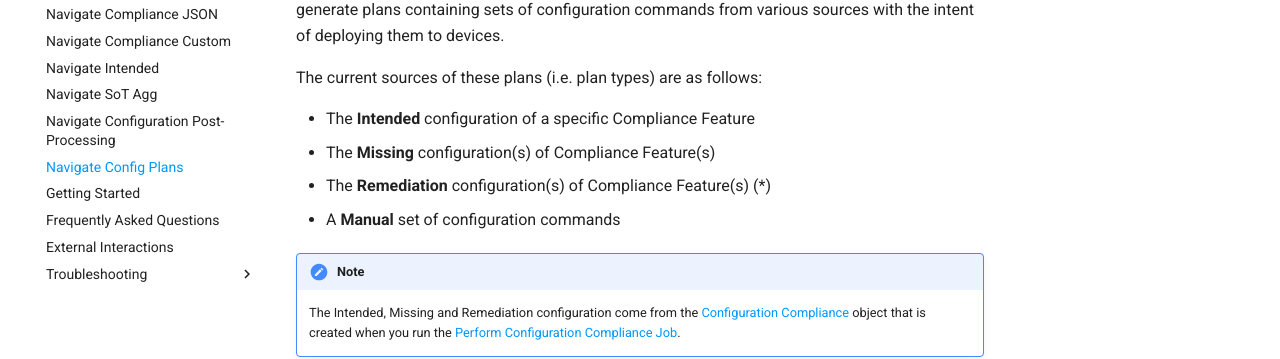
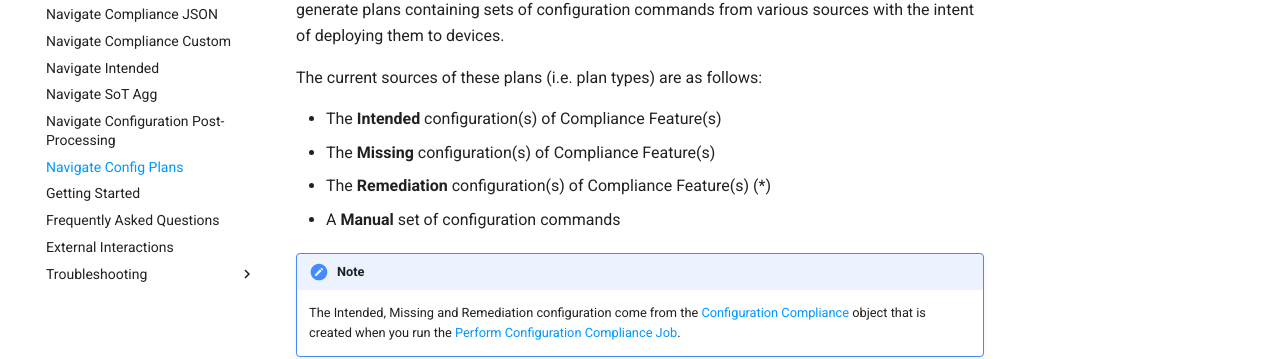
Before and after one commit to nautobot/nautobot-app-golden-config, an MkDocs documentation site: the page built from docs/user/app_feature_config_plans.md, in a window 1280 px wide and 900 px high. Shown: the part 323-682 px from the top of the window. Built offline with MkDocs 1.6.1 and Material for MkDocs 9.7.7, drawn with Linux system fonts in a browser that asks for light colours; comment, search, counter and statistics services are not loaded.

Commit message:
Update docs/user/app_feature_config_plans.md

```diff
--- a/docs/user/app_feature_config_plans.md
+++ b/docs/user/app_feature_config_plans.md
@@ -4,7 +4,7 @@ The natural progression for the Golden Config application is providing the abili
 
 The current sources of these plans (i.e. plan types) are as follows:
 
-- The **Intended** configuration of a specific Compliance Feature
+- The **Intended** configuration(s) of Compliance Feature(s)
 - The **Missing** configuration(s) of Compliance Feature(s)
 - The **Remediation** configuration(s) of Compliance Feature(s) (*)
 - A **Manual** set of configuration commands
```
